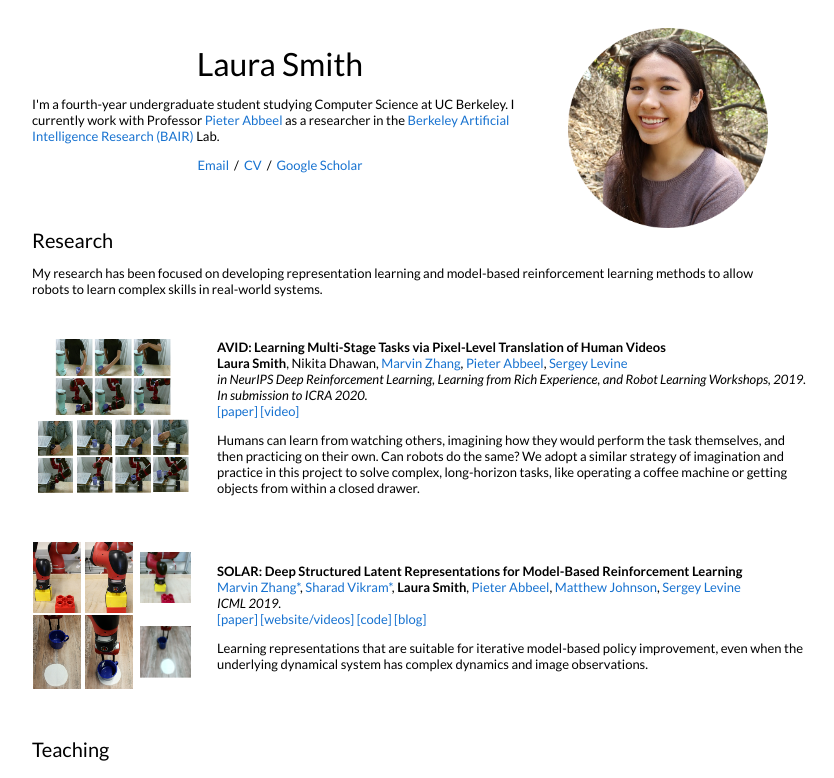
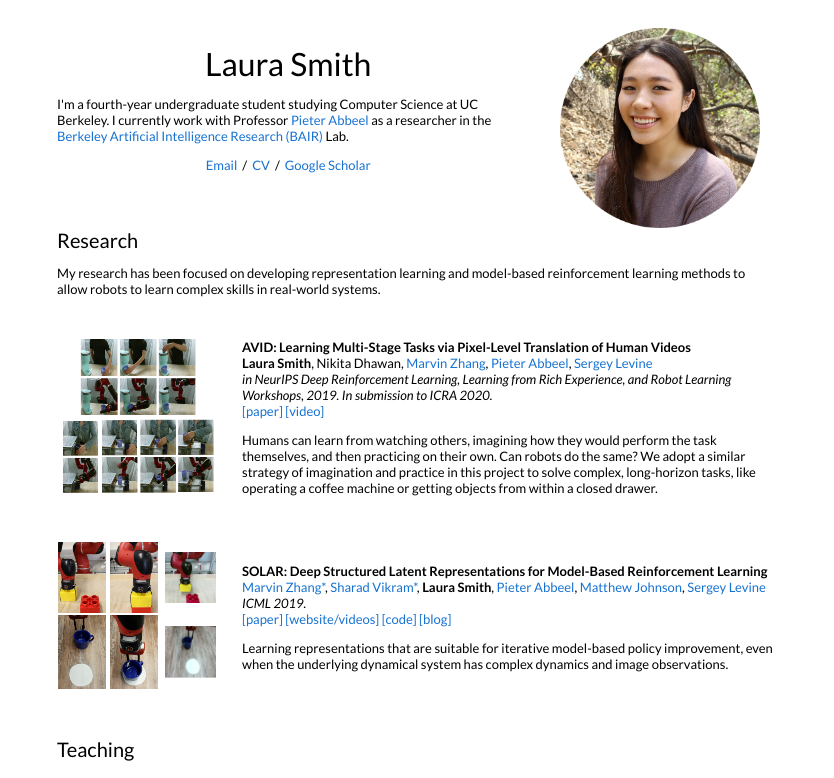
Before and after one commit to lauramsmith/lauramsmith.github.io, a plain HTML site: page index.html in a window 1280 px wide. Shown: the top 778 px of the page, without its empty margins (228-1062 px from the left). Drawn offline with Linux system fonts and the light colour scheme.

Commit message:
changed width

```diff
--- a/index.html
+++ b/index.html
@@ -87,7 +87,7 @@
 
 
 	<body>
-		<table width="800" border="0" align="center" cellspacing="0" cellpadding="0">
+		<table width="750" border="0" align="center" cellspacing="0" cellpadding="0">
 			<tr>
 			<td>
 			<table width="100%" align="center" border="0" cellspacing="0" cellpadding="20">
```
